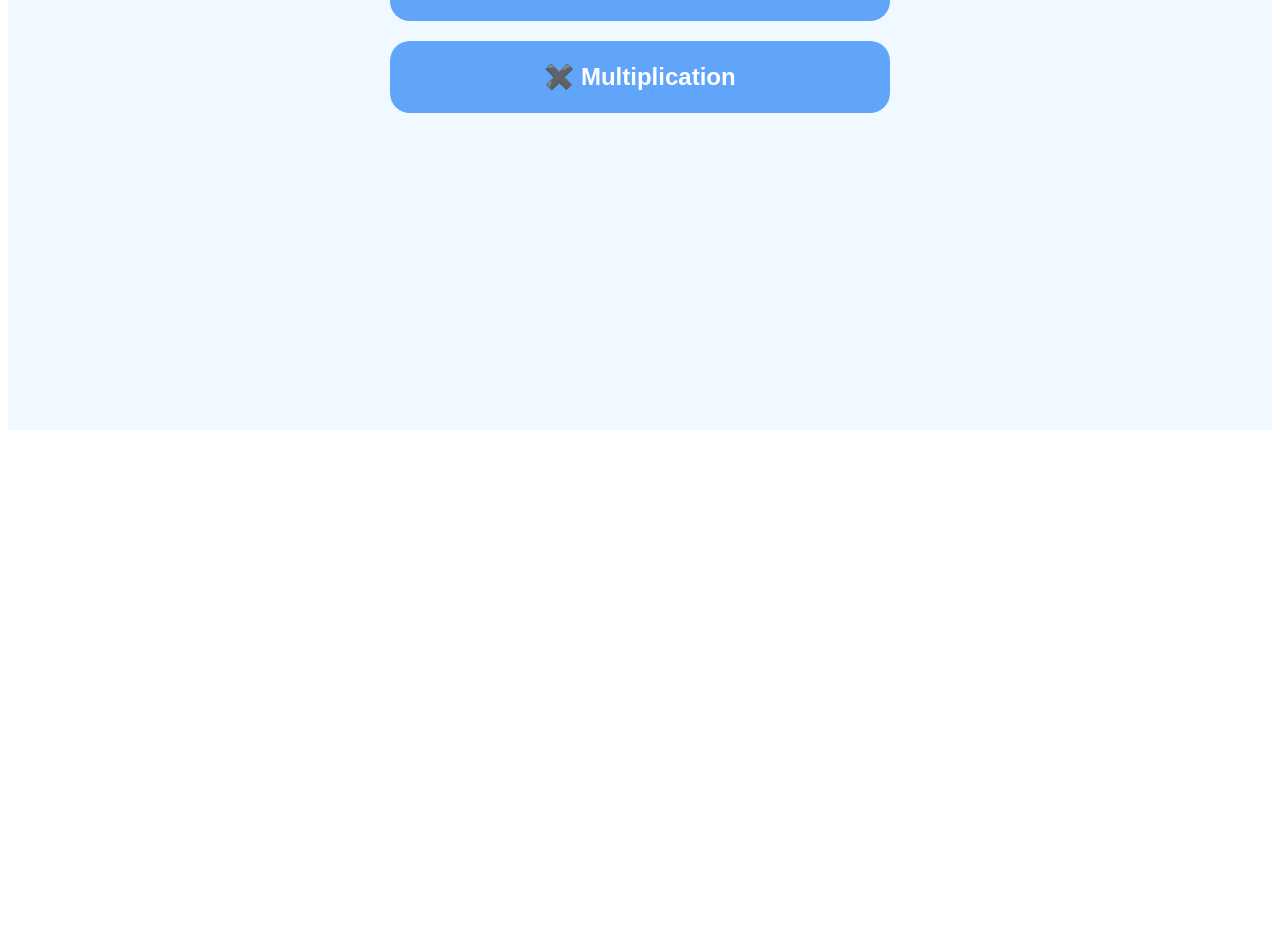
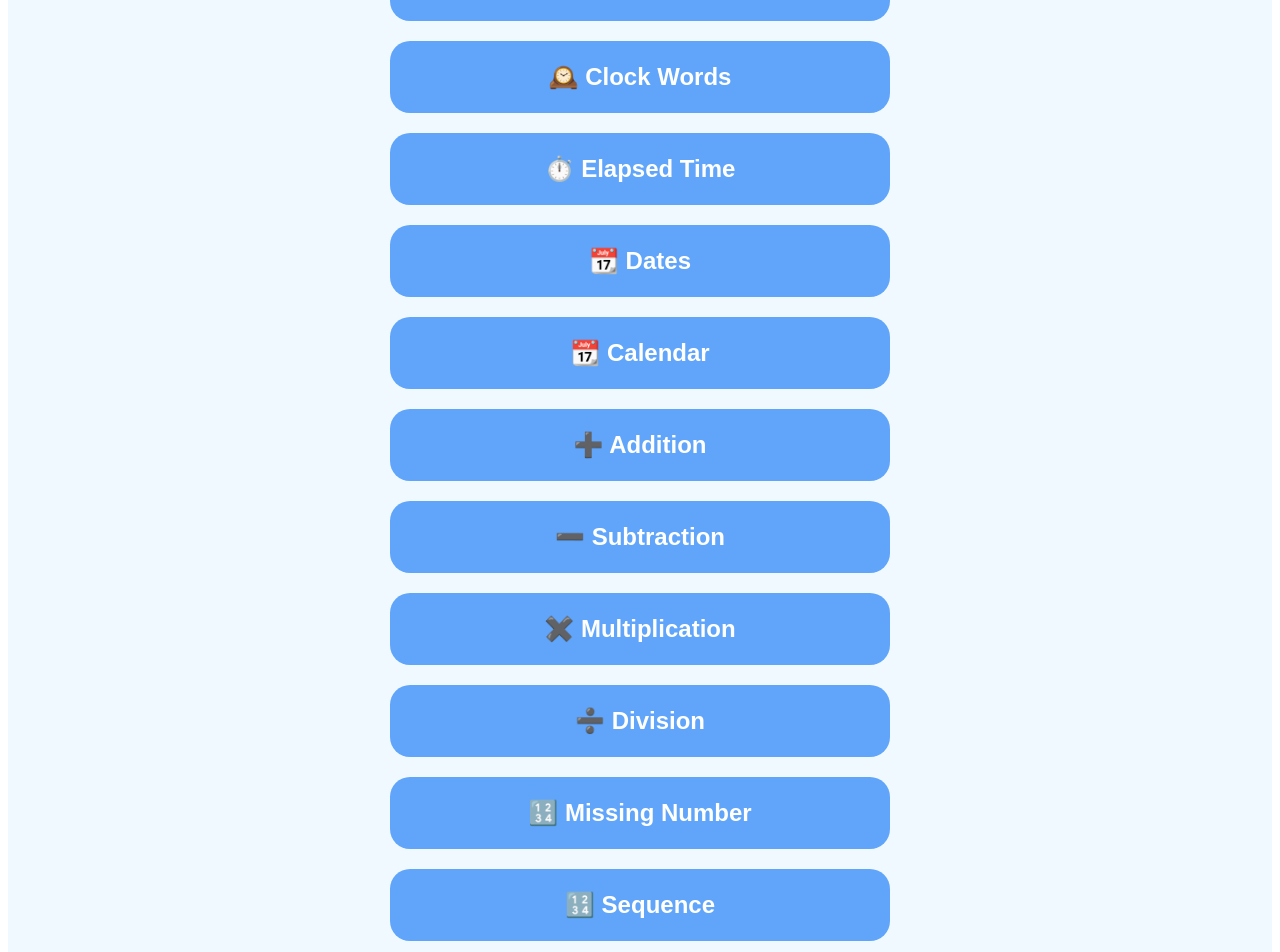
Before and after one commit to ossthun/kids, a Next.js app: page / in a window 1280 px wide. Shown: the part 458-1410 px from the top of the page. Before the commit the page ends 896 px from the top, so only its background shows below. Built offline with nearby package versions, Linux system fonts and the light colour scheme.

Commit message:
Add new links for clock words, time, dates, and more

```diff
--- a/pages/index.js
+++ b/pages/index.js
@@ -24,7 +24,17 @@ export default function Home() {
         <a href="/weekdays" style={buttonStyle}>📅 {t.weekdays}</a>
         <a href="/months" style={buttonStyle}>🗓️ {t.months}</a>
         <a href="/clock" style={buttonStyle}>🕒 {t.clock}</a>
+        <a href="/clock-words" style={buttonStyle}>🕰️ {t.clockWords}</a>
+        <a href="/time" style={buttonStyle}>⏱️ {t.time}</a>
+        <a href="/dates" style={buttonStyle}>📆 {t.dates}</a>
+        <a href="/calendar" style={buttonStyle}>📆 {t.calendar}</a>
+        <a href="/addition" style={buttonStyle}>➕ {t.addition}</a>
+        <a href="/subtraction" style={buttonStyle}>➖ {t.subtraction}</a>
         <a href="/multiplication" style={buttonStyle}>✖️ {t.multiplication}</a>
+        <a href="/division" style={buttonStyle}>➗ {t.division}</a>
+        <a href="/number" style={buttonStyle}>🔢 {t.number}</a>
+        <a href="/sequence" style={buttonStyle}>🔢 {t.sequence}</a>
+        <a href="/money" style={buttonStyle}>💰 {t.money}</a>
       </div>
     </main>
   );
```
